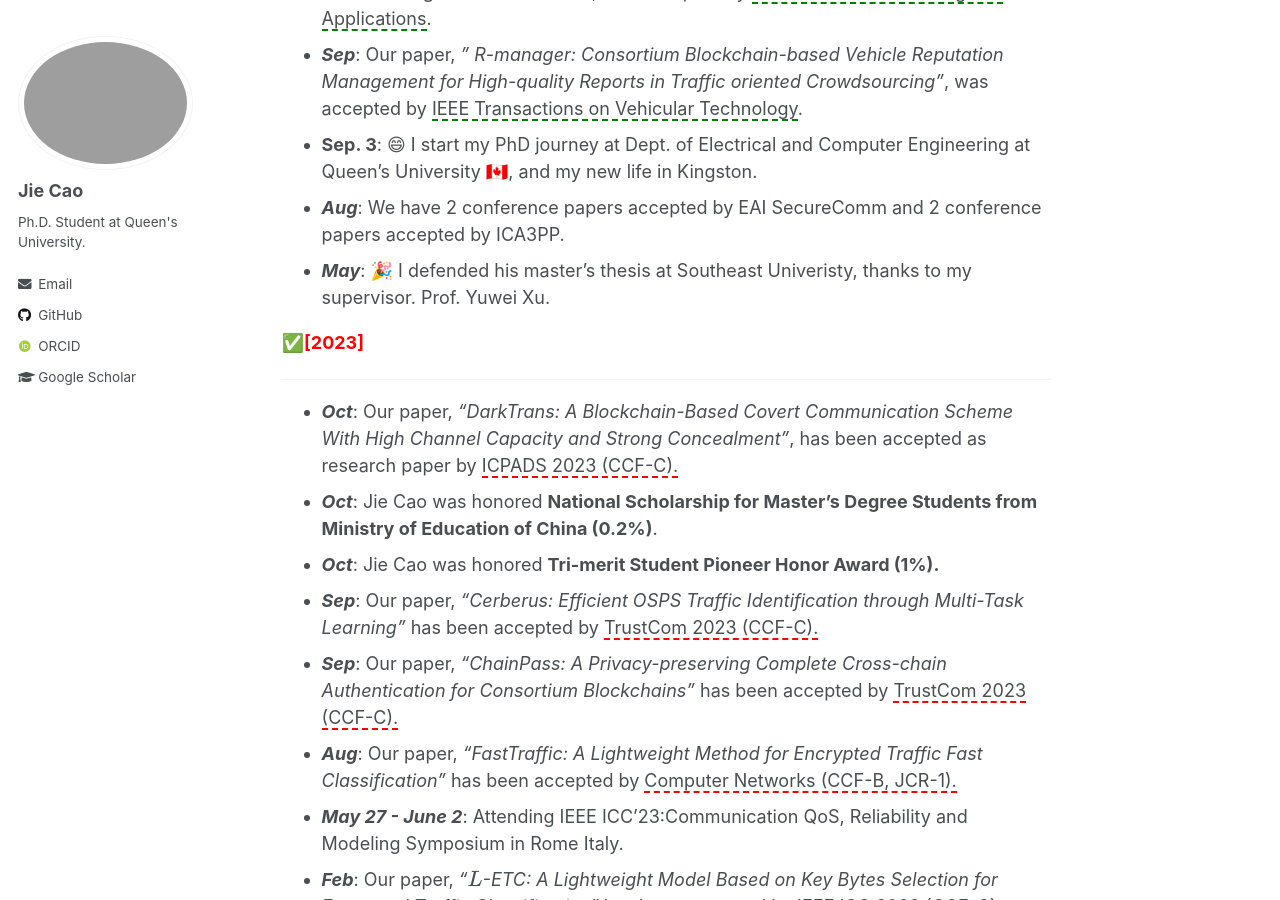
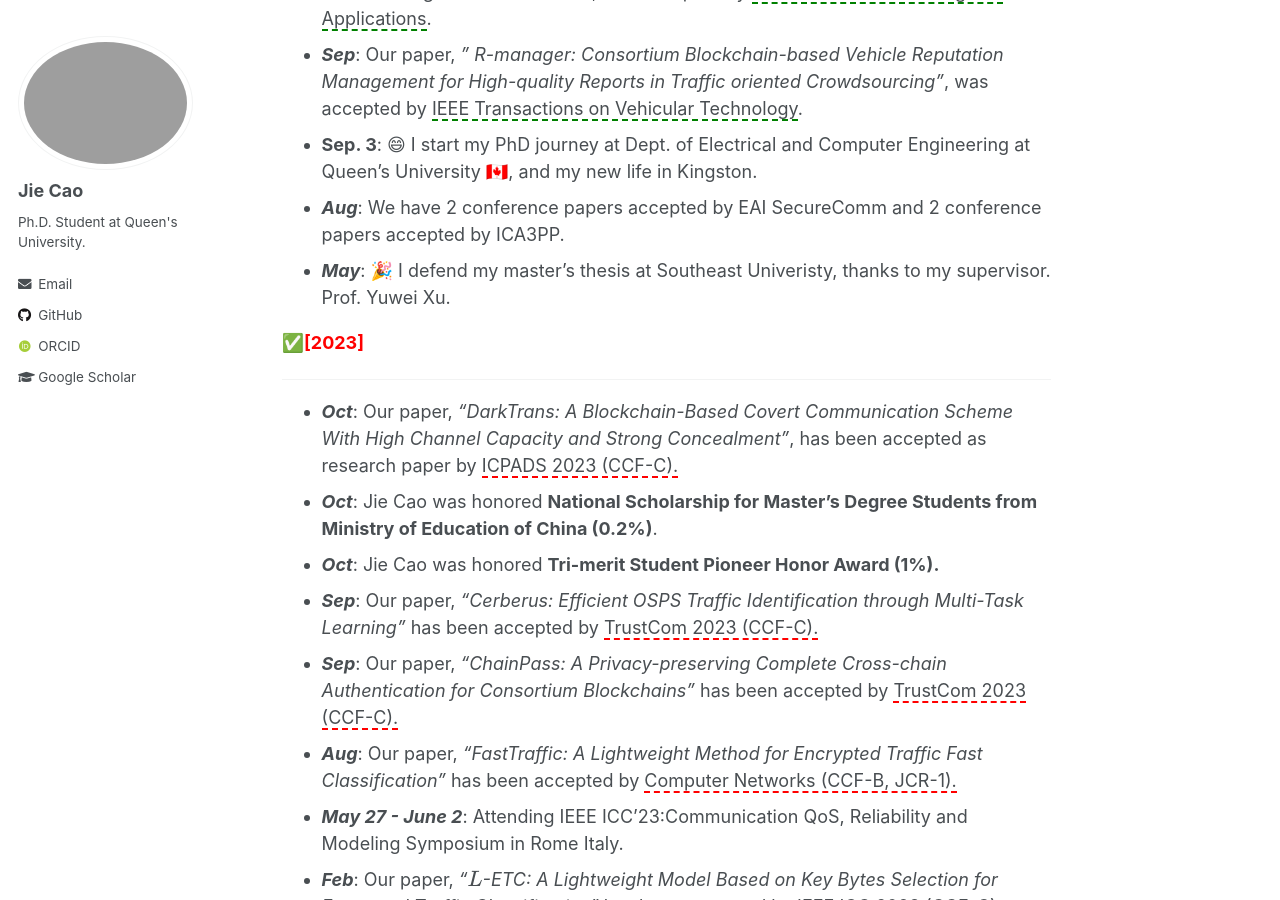
Before and after one commit to JieJayCao/JieJayCao.github.io, a Jekyll site: the page built from _pages/about.md, in a window 1280 px wide and 900 px high, scrolled down 638 px. Built offline with Jekyll 4.4.1, drawn with Linux system fonts in a browser that asks for light colours; some web fonts are replaced; formulas are drawn with MathJax 3; comment, search, counter and statistics services are not loaded.

Commit message:
Update about.md

```diff
--- a/_pages/about.md
+++ b/_pages/about.md
@@ -20,7 +20,7 @@ _________________
 - ***Sep***: Our paper, *" R-manager: Consortium Blockchain-based Vehicle Reputation Management for High-quality Reports in Traffic oriented Crowdsourcing"*, was accepted by <span style="border-bottom: 2px dashed green;">IEEE Transactions on Vehicular Technology</span>.
 - **Sep. 3**: 😄 I start my PhD journey at Dept. of Electrical and Computer Engineering at Queen's University 🇨🇦, and my new life in Kingston.
 - ***Aug***: We have 2 conference papers accepted by EAI SecureComm and 2 conference papers accepted by ICA3PP.
-- ***May***: 🎉 I defended his master's thesis at Southeast Univeristy, thanks to my supervisor. Prof. Yuwei Xu.
+- ***May***: 🎉 I defend my master's thesis at Southeast Univeristy, thanks to my supervisor. Prof. Yuwei Xu.
 
 
 
```
